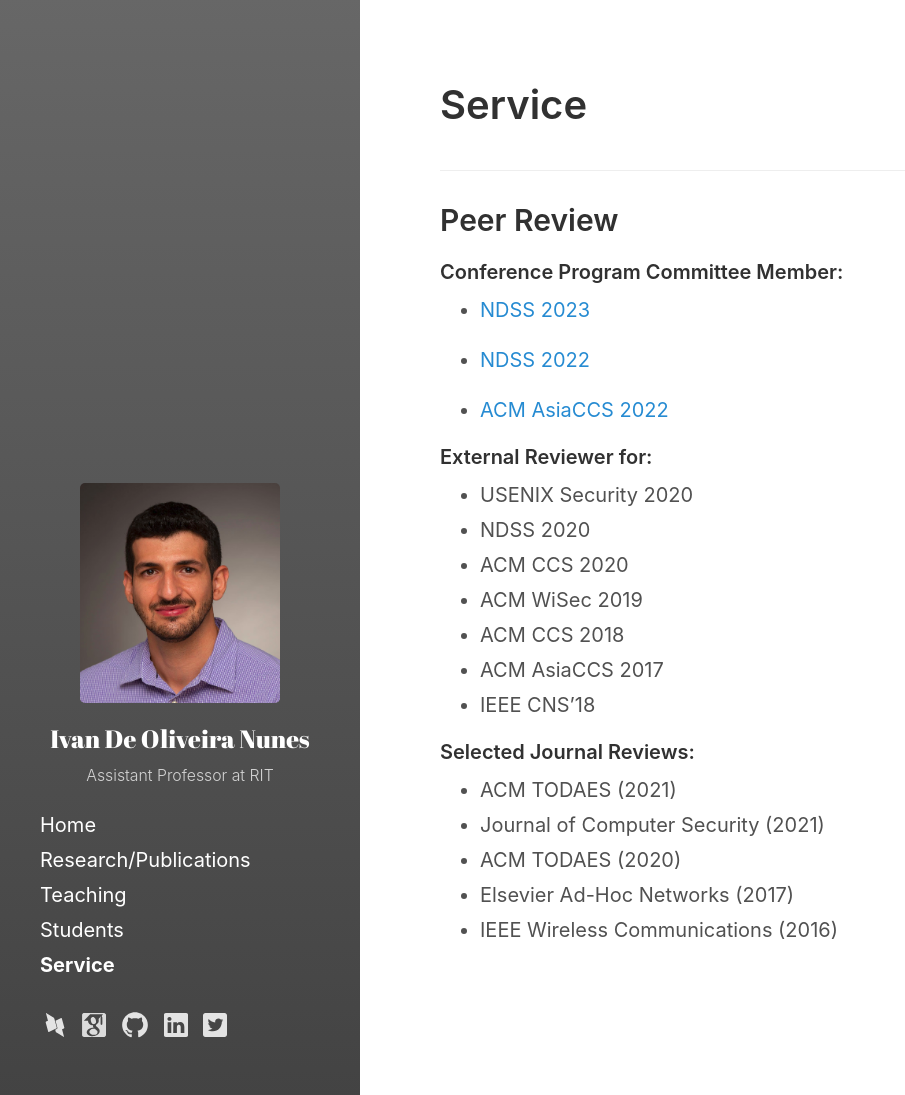
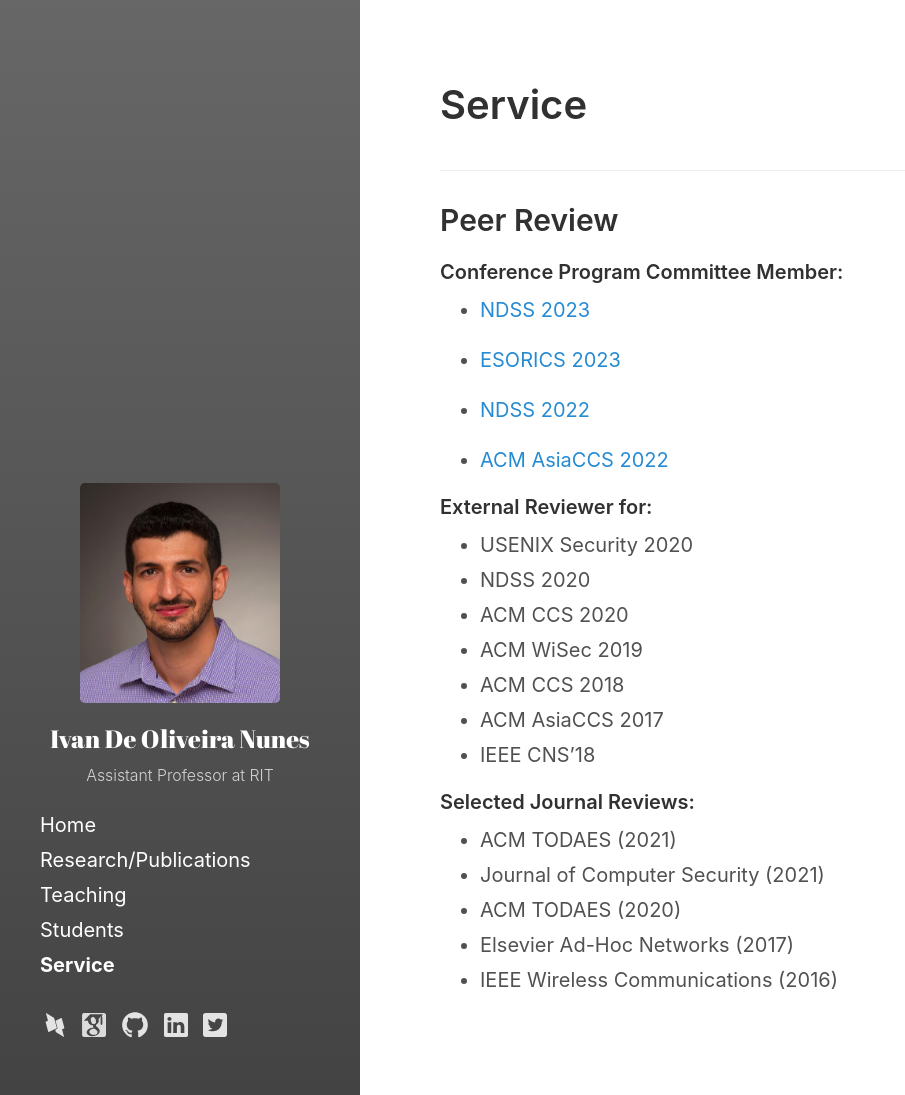
Before and after one commit to ivanolive/ivanolive.github.io, a Jekyll site: the page built from service.md, in a window 1280 px wide. Shown: the whole page, without its empty margins (0-905 px from the left). Built offline with Jekyll 4.4.1, drawn with Linux system fonts in a browser that asks for light colours.

Commit message:
Update service.md

```diff
--- a/service.md
+++ b/service.md
@@ -13,6 +13,8 @@ ___
 #### Conference Program Committee Member:
 
 - [NDSS 2023](https://www.ndss-symposium.org/ndss2023/)
+
+- [ESORICS 2023](https://esorics2023.org/)
 
 - [NDSS 2022](https://www.ndss-symposium.org/ndss2022/)
 
```
